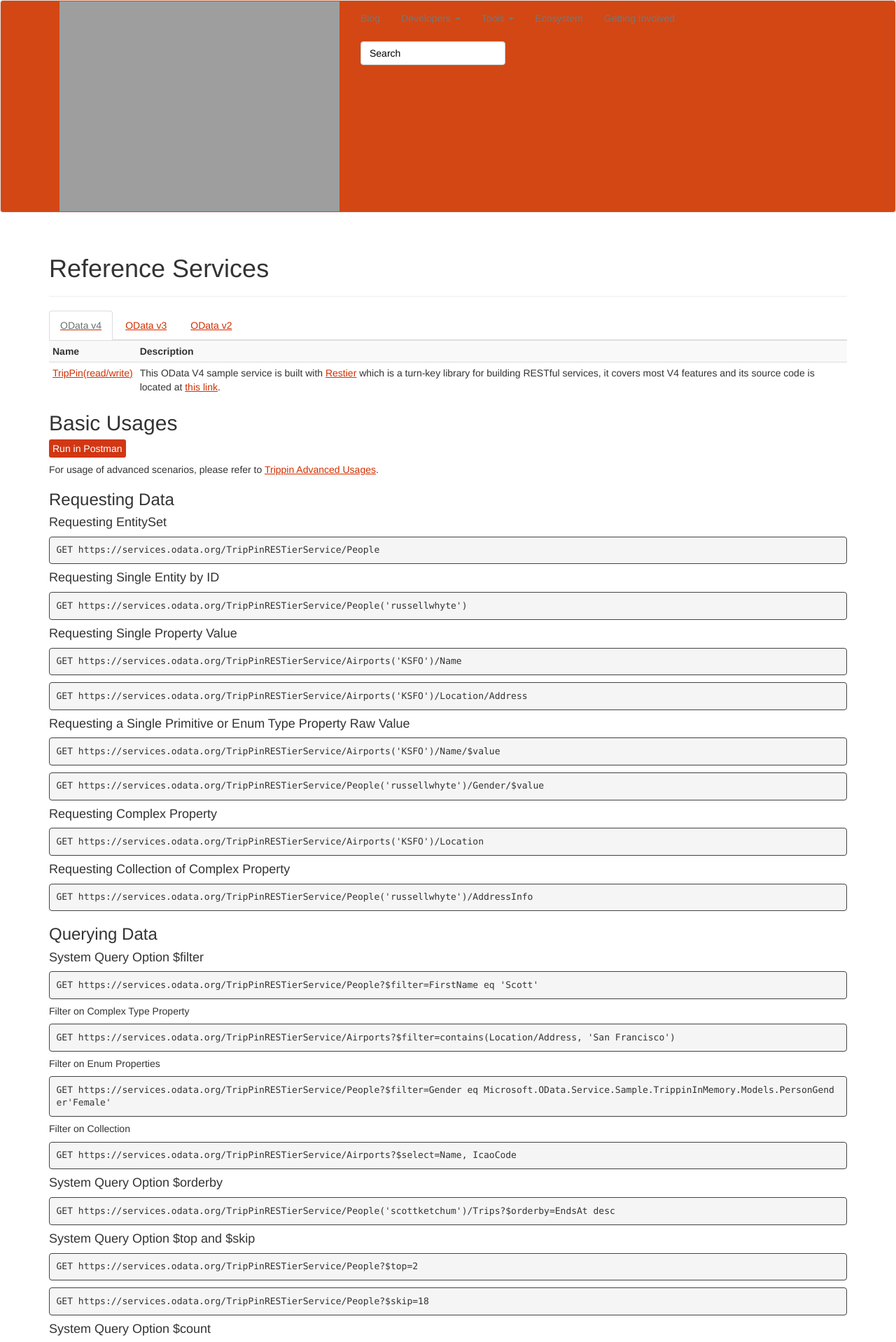
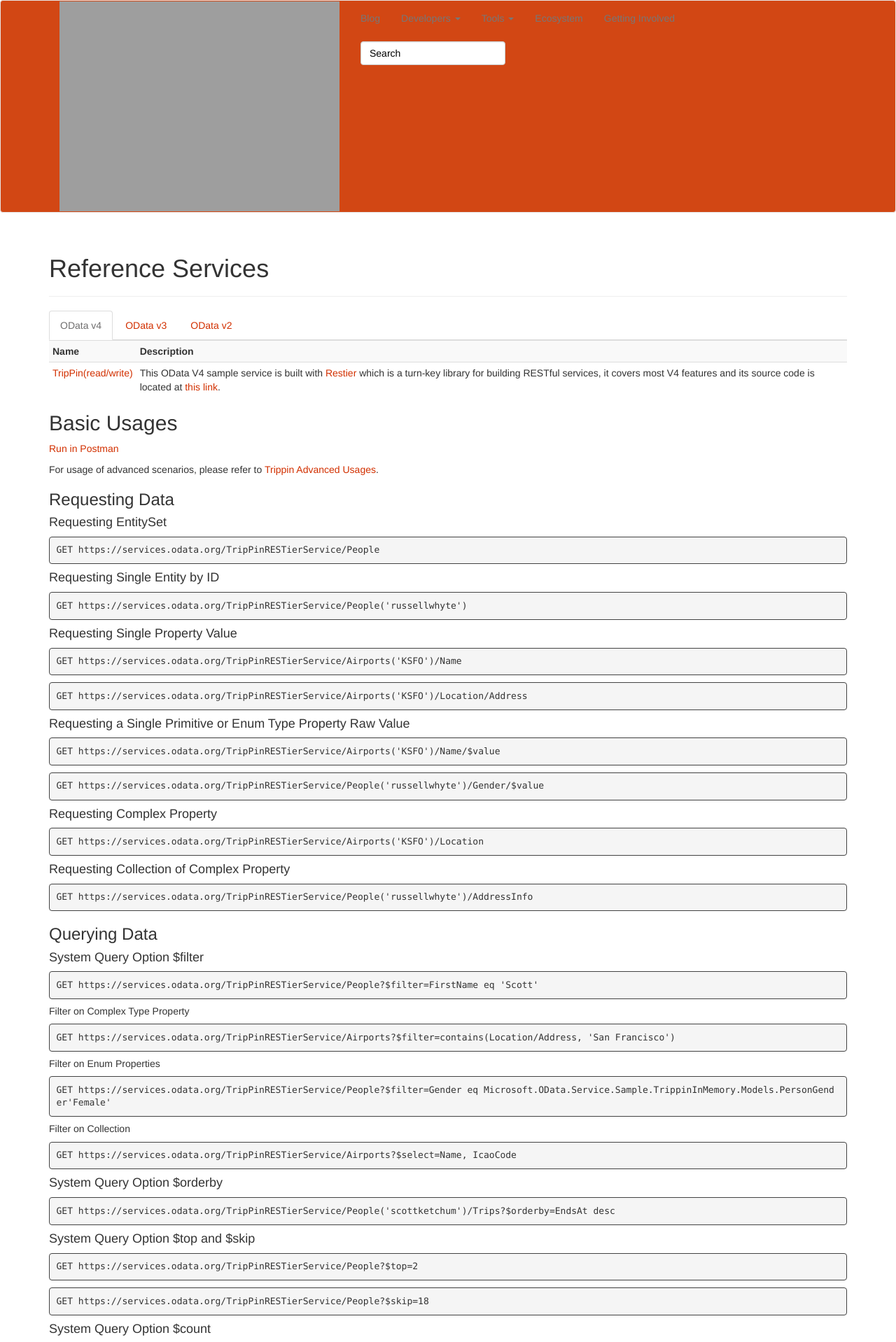
Before and after one commit to OData/odataorg.github.io, a Jekyll site: the page built from pages/reference-service.html, in a window 1280 px wide. Shown: the top 1918 px of the page at 70% size. Built offline with Jekyll 4.4.1, drawn with Linux system fonts in a browser that asks for light colours; nearby versions of some CDN libraries; library files that are not in the unit come from our copies; a style sheet for code colours, icons or effects is not loaded.

Commit message:
Update site.css

```diff
--- a/public/css/site.css
+++ b/public/css/site.css
@@ -60,12 +60,9 @@
 	padding-bottom: 1px !important;
 }
 .alert-success {
-  background-color: #3DAA27;
-  border-color: #282b26;
-  color: #000000;
-}
-.alert-success .alert-link {
-  color: #000000;
+    background-color: #f1fced;
+    border-color: #d6e9c6;
+    color: #366b37;
 }
 .nav-tabs>li.active>a, .nav-tabs>li.active>a:hover, .nav-tabs>li.active>a:focus {
     color: #706f6f;
@@ -85,11 +82,6 @@
 }
 a {
 	color: #d23000;
-  text-decoration: underline;
-  text-decoration-color:#d23000;
-}
-a[role=menuitem]{
-  text-decoration: none;
 }
 td > a {
 	color:#d23000;
@@ -336,25 +328,9 @@
   margin-right: auto;
 }
 
-.dropdown-menu li a:hover {
-  background-color: #c34113;
+@media screen and (-ms-high-contrast: active) {
+     .tab-link {
+      -ms-high-contrast-adjust:none;
+      color: white;
+  }
 }
-
-.postman {
-  border-radius: 3px;
-  background: #d23714;
-  padding: 5px;
-  color: white;
-}
-
-/* Mouse navigation.*/
-.postman:hover {
-  color: white;
-  text-decoration: underline;
-}
-
-/* Keyboard navigation.*/
-.postman:focus {
-  color: white;
-  text-decoration: underline;
-}
```
